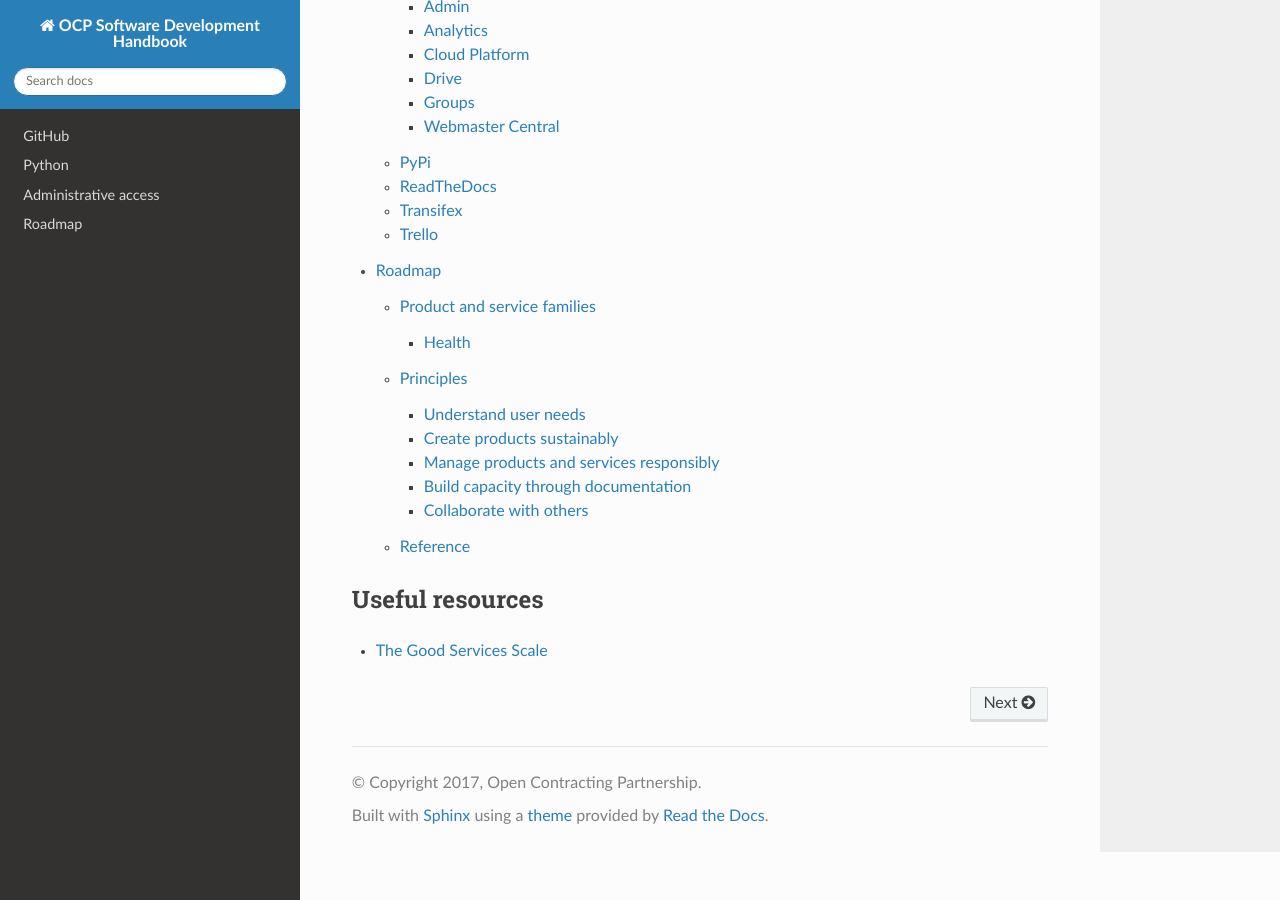
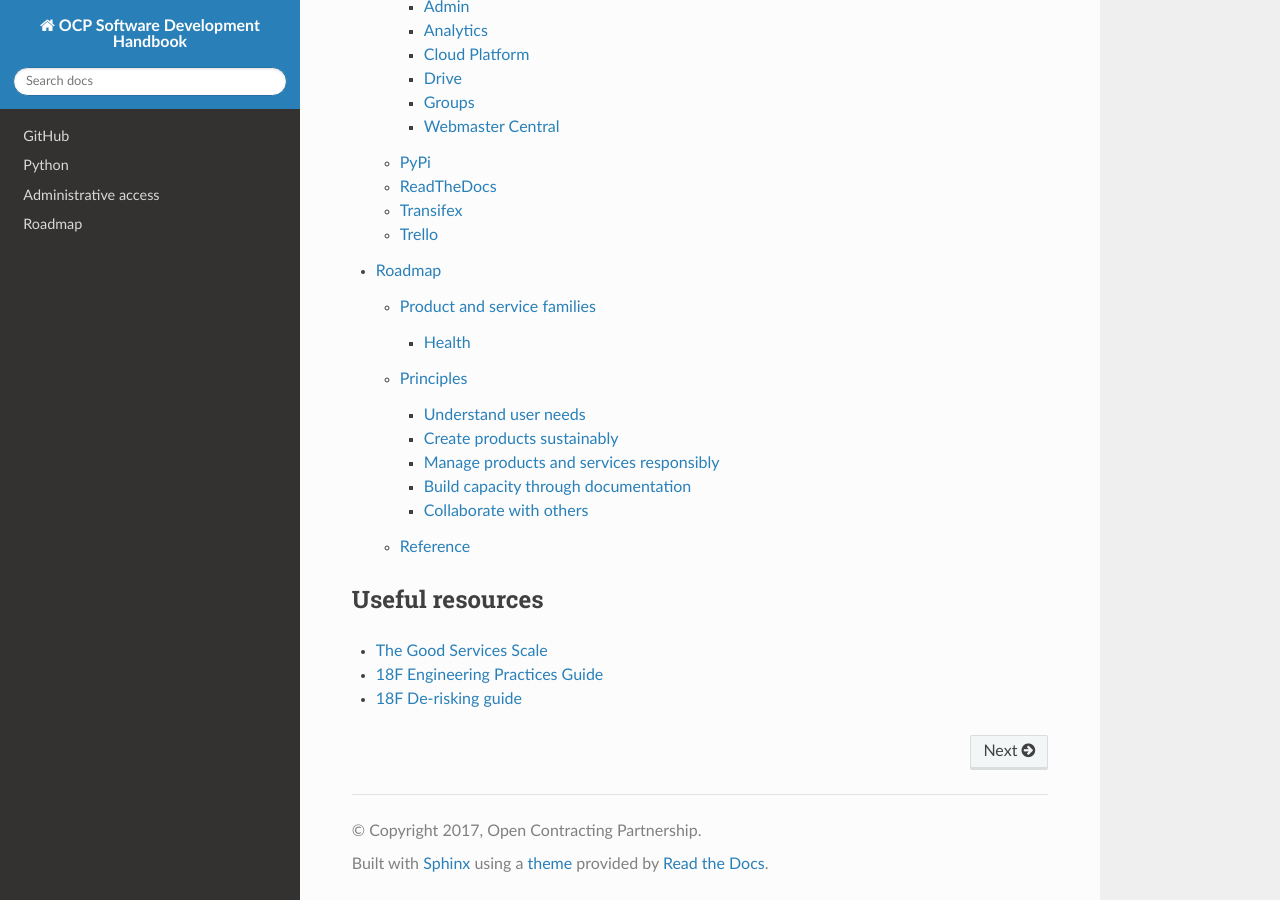
Before and after one commit to open-contracting/software-development-handbook, a Sphinx documentation site: the page built from docs/index.rst, in a window 1280 px wide and 900 px high, scrolled down 1629 px. Built offline with Sphinx 7.4.7 and the Read the Docs theme 2.0.0, drawn with Linux system fonts in a browser that asks for light colours.

Commit message:
Add a reference

```diff
--- a/docs/index.rst
+++ b/docs/index.rst
@@ -14,3 +14,5 @@ Useful resources
 ----------------
 
 -  `The Good Services Scale <https://good.services/the-good-services-scale>`__
+-  `18F Engineering Practices Guide <https://engineering.18f.gov/people/>`__
+-  `18F De-risking guide <https://derisking-guide.18f.gov/>`__
--- a/docs/roadmap/index.rst
+++ b/docs/roadmap/index.rst
@@ -108,4 +108,3 @@ Reference
 
 -  `Software Product Management Orientation <https://docs.google.com/document/d/1d-LRAjbiMlScijjIu1jQT0YuXhMiVnHKfJbnjuycLKc/edit>`__
 -  `Scope of Data Products and Services <https://docs.google.com/document/d/1bJKyyhccImRkV-zi2DTEe5U9HDc_ncr5YJfMMUQiLfs/edit>`__
--  `18F De-risking guide <https://derisking-guide.18f.gov/>`__
```
